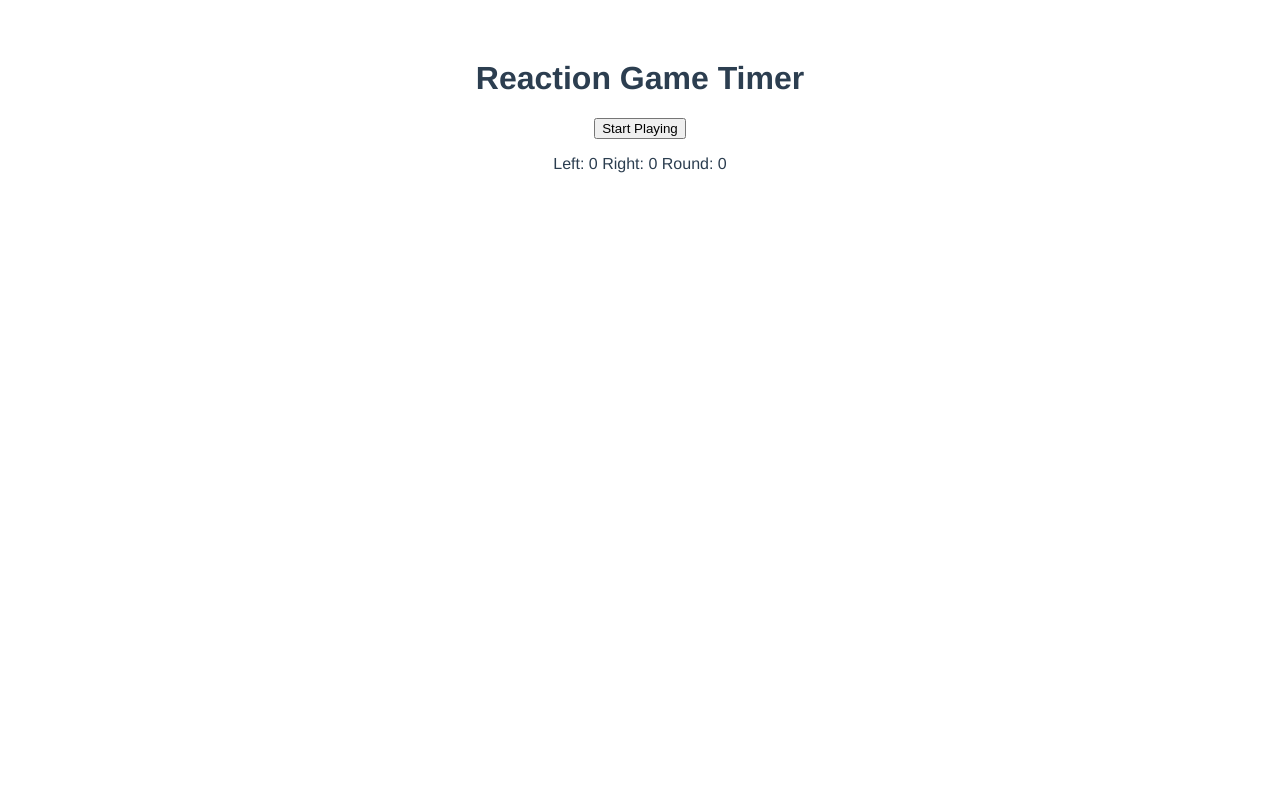
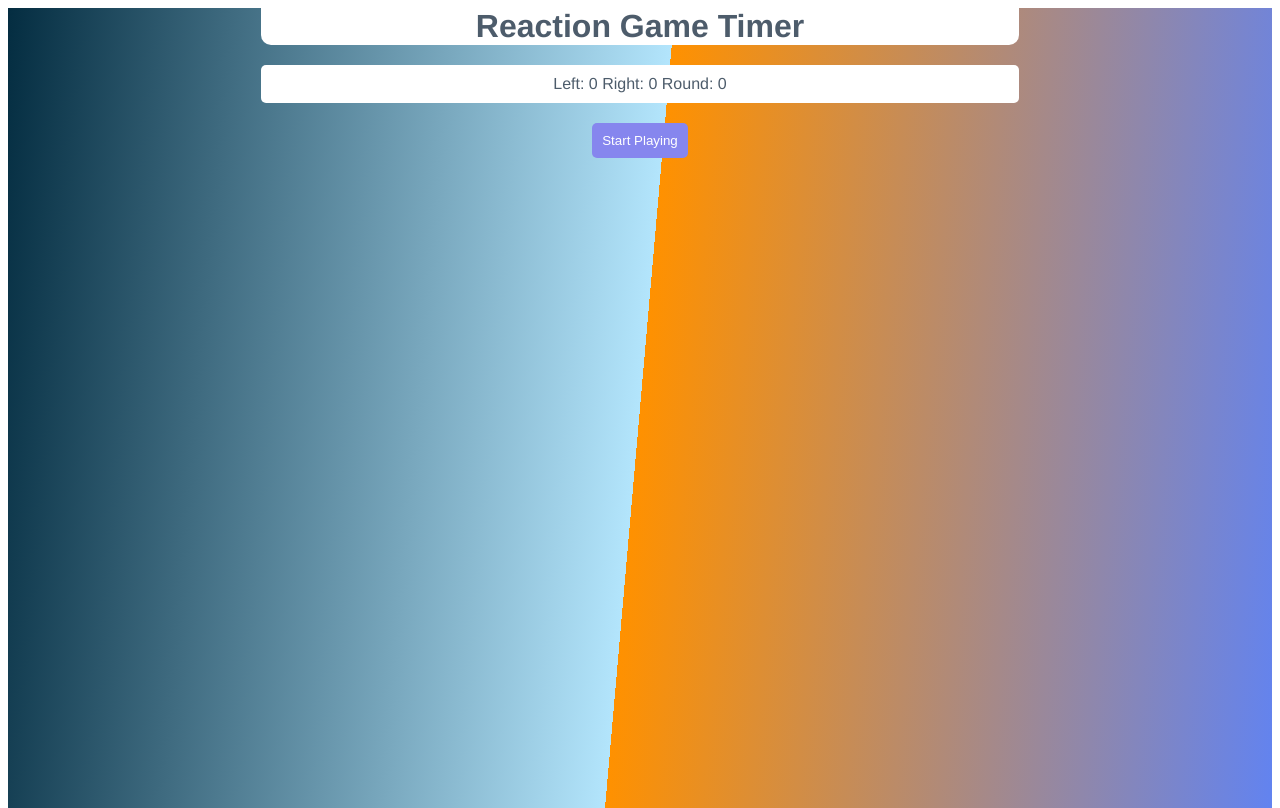
Before and after one commit to Vasily93/reaction-timer-game, a Vue app: page / in a window 1280 px wide. Built offline with nearby package versions, Linux system fonts and the light colour scheme.

Commit message:
basic styling, mvp reached

```diff
--- a/src/App.vue
+++ b/src/App.vue
@@ -1,11 +1,11 @@
 <template>
-  <h1>Reaction Game Timer</h1>
-  <button v-if="!isPlaying && round !== 10" @click="start">Start Playing</button>
-  <button v-if="round === 10" @click="startover">Start Over</button>
+  <h1 class='game-name'>Reaction Game Timer</h1>
   <Results :winner="winner"
     :setWinnerToNull="setWinnerToNull"
     :round="round"
   />
+  <button v-if="!isPlaying && round !== 10" @click="start">Start Playing</button>
+  <button v-if="round === 10" @click="startover">Start Over</button>
   <div class="players" v-if="isPlaying">
     <Block
       :delay="delay"
@@ -86,15 +86,43 @@ export default {
 </script>
 
 <style>
+body, html {
+  height: 100%;
+
+}
 #app {
   font-family: Avenir, Helvetica, Arial, sans-serif;
   -webkit-font-smoothing: antialiased;
   -moz-osx-font-smoothing: grayscale;
   text-align: center;
-  color: #2c3e50;
-  margin-top: 60px;
+  color: #2c3e50d7;
+  height: 100%;
+  width: 100%;
+  background: linear-gradient(
+    95deg,
+    rgb(4, 45, 65) 0%,
+    rgba(179, 229, 252, 1) 50%,
+    rgb(255, 145, 0) 50%,
+    rgb(98, 131, 240) 100%
+  );
+}
+.game-name {
+  background-color: rgb(255, 255, 255);
+  margin: 0 20%;
+  border-radius: 0 0 10px 10px;
+
 }
 .players {
-  display: inline;
+  display: flex;
+  flex-direction: row;
+}
+button {
+  /* margin: 30px; */
+  padding: 10px 10px;
+  background-color: rgb(134, 134, 238);
+  border-radius: 5px;
+  border: none;
+  color: white;
+
 }
 </style>
--- a/src/components/Results.vue
+++ b/src/components/Results.vue
@@ -1,6 +1,10 @@
-<template>
-  <p v-if="!finalWinner">Left: {{left}}  Right: {{right}} Round: {{round}}</p>
-  <h3 v-if="finalWinner">{{this.finalWinner}}</h3>
+<template >
+  <p class='results' v-if="!finalWinner">
+      Left: {{left}}  Right: {{right}} Round: {{round}}
+  </p>
+  <h3 class='results' v-if="finalWinner">
+      {{this.finalWinner}}
+  </h3>
 </template>
 
 <script>
@@ -48,5 +52,10 @@ export default {
 </script>
 
 <style>
-
+    .results {
+        background-color: rgb(255, 255, 255);
+        margin: 20px 20%;
+        padding: 10px;
+        border-radius: 5px;
+    }
 </style>
```
